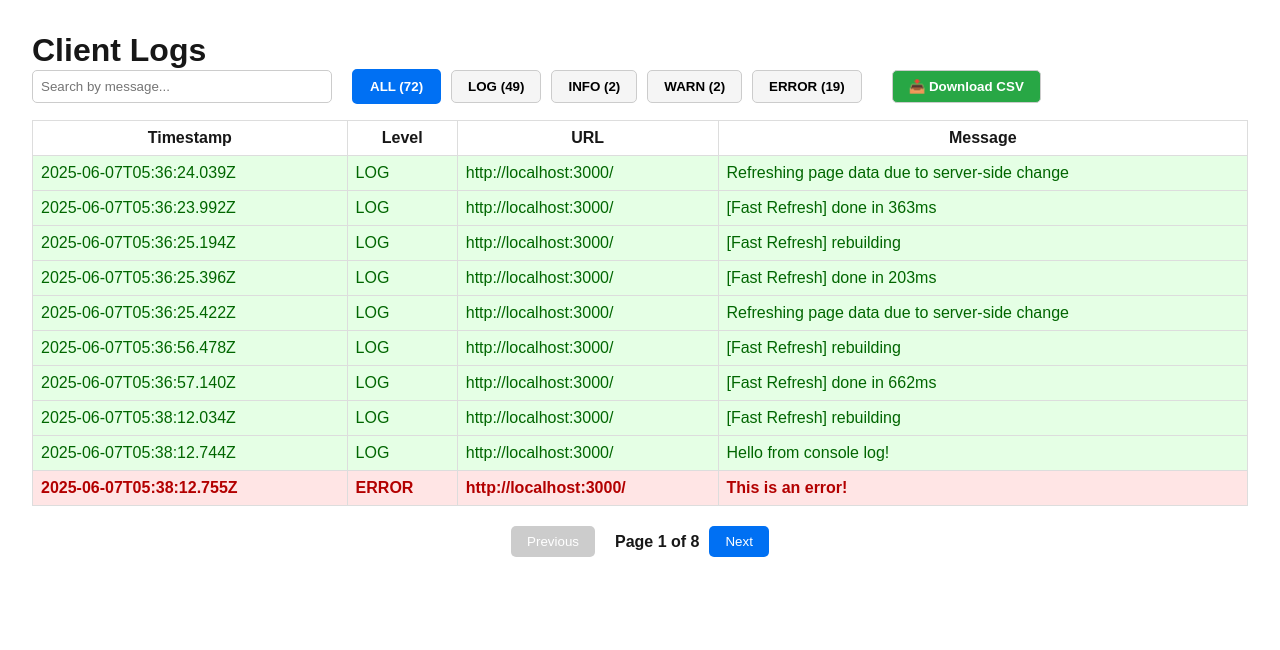
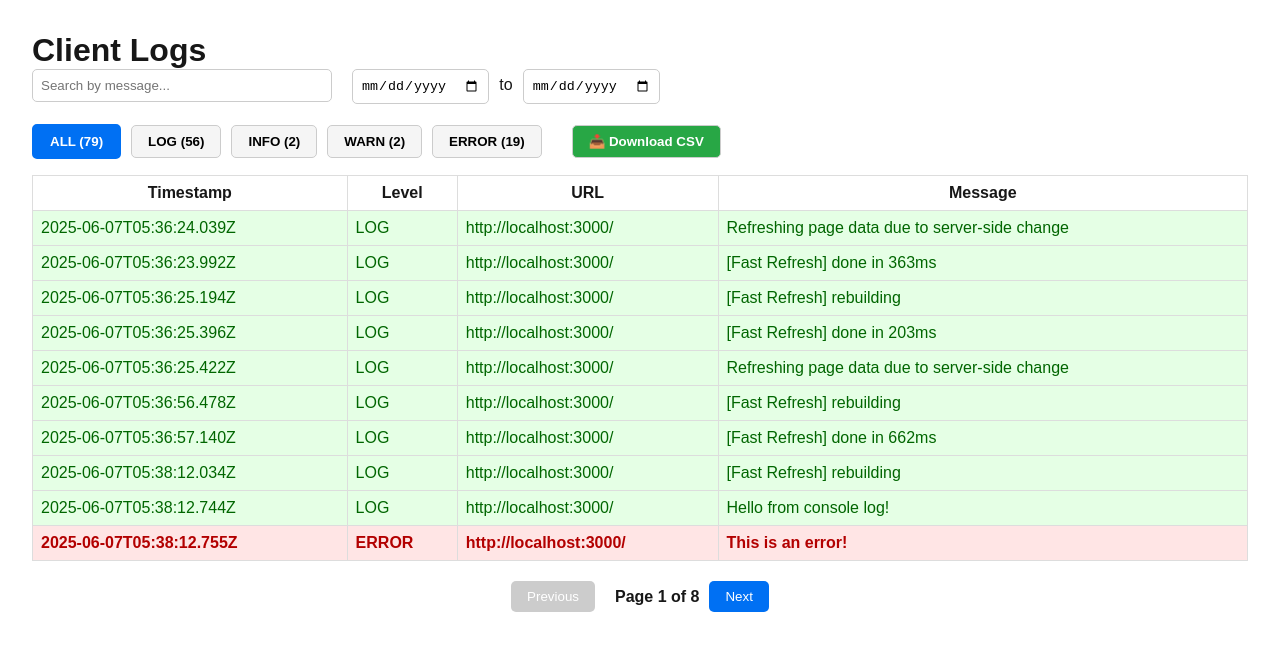
Before and after one commit to anoohya-nalla/client-logger, a Next.js app: page /logs in a window 1280 px wide. Shown: the top 650 px of the page. Built offline with nearby package versions, Linux system fonts and the light colour scheme.

Commit message:
feat: add date range filter

```diff
--- a/pages/logs.js
+++ b/pages/logs.js
@@ -4,7 +4,9 @@ export default function LogsPage() {
   const [logs, setLogs] = useState([]);
   const [filter, setFilter] = useState("ALL");
   const [currentPage, setCurrentPage] = useState(1);
-  const [searchTerm, setSearchTerm] = useState(""); // 🆕 New State
+  const [searchTerm, setSearchTerm] = useState("");
+  const [startDate, setStartDate] = useState("");
+  const [endDate, setEndDate] = useState("");
   const logsPerPage = 10;
 
   useEffect(() => {
@@ -22,6 +24,12 @@ export default function LogsPage() {
 
     return () => clearInterval(interval);
   }, []);
+
+  const addOneDay = (date) => {
+    const result = new Date(date);
+    result.setDate(result.getDate() + 1);
+    return result;
+  };
 
   const getRowStyle = (level) => {
     switch (level) {
@@ -54,16 +62,18 @@ export default function LogsPage() {
     setCurrentPage(1);
   };
 
-  // 🧠 Combine filter and search
+  // Combined filter: Level + Search + Date Range
   const filteredLogs = logs.filter((log) => {
     const matchesFilter = filter === "ALL" || log.level === filter;
     const matchesSearch = log.message
       .toLowerCase()
       .includes(searchTerm.toLowerCase());
-    return matchesFilter && matchesSearch;
+    const matchesDate =
+      (!startDate || new Date(log.timestamp) >= new Date(startDate)) &&
+      (!endDate || new Date(log.timestamp) < addOneDay(new Date(endDate)));
+    return matchesFilter && matchesSearch && matchesDate;
   });
 
-  // Pagination
   const indexOfLastLog = currentPage * logsPerPage;
   const indexOfFirstLog = indexOfLastLog - logsPerPage;
   const currentLogs = filteredLogs.slice(indexOfFirstLog, indexOfLastLog);
@@ -77,7 +87,6 @@ export default function LogsPage() {
     if (currentPage < totalPages) setCurrentPage(currentPage + 1);
   };
 
-  // Counts
   const logCounts = logs.reduce((acc, log) => {
     acc[log.level] = (acc[log.level] || 0) + 1;
     return acc;
@@ -111,7 +120,7 @@ export default function LogsPage() {
     <div style={{ padding: "2rem" }}>
       <h1>Client Logs</h1>
 
-      {/* Search Input */}
+      {/* Search and Date Range */}
       <div style={{ marginBottom: "1rem" }}>
         <input
           type="text"
@@ -129,7 +138,38 @@ export default function LogsPage() {
             borderRadius: "5px",
           }}
         />
+        {/* 🗓️ Date Filters */}
+        <input
+          type="date"
+          value={startDate}
+          onChange={(e) => {
+            setStartDate(e.target.value);
+            setCurrentPage(1);
+          }}
+          style={{
+            marginRight: "10px",
+            padding: "8px",
+            borderRadius: "5px",
+            border: "1px solid #ccc",
+          }}
+        />
+        to
+        <input
+          type="date"
+          value={endDate}
+          onChange={(e) => {
+            setEndDate(e.target.value);
+            setCurrentPage(1);
+          }}
+          style={{
+            marginLeft: "10px",
+            padding: "8px",
+            borderRadius: "5px",
+            border: "1px solid #ccc",
+          }}
+        />
         {/* Filter Buttons */}
+        <div style={{ marginTop: "10px" }}>
           {[
             { type: "ALL", count: totalCount },
             { type: "LOG", count: logCounts["LOG"] || 0 },
@@ -142,9 +182,11 @@ export default function LogsPage() {
               onClick={() => handleFilterChange(type)}
               style={{
                 marginRight: "10px",
+                marginTop: "10px",
                 padding: "8px 16px",
                 borderRadius: "5px",
-              border: filter === type ? "2px solid #0070f3" : "1px solid #ccc",
+                border:
+                  filter === type ? "2px solid #0070f3" : "1px solid #ccc",
                 backgroundColor: filter === type ? "#0070f3" : "#f5f5f5",
                 color: filter === type ? "white" : "black",
                 cursor: "pointer",
@@ -171,6 +213,7 @@ export default function LogsPage() {
           >
             📥 Download CSV
           </button>
+        </div>
       </div>
 
       {/* Logs Table */}
```
Also changed, not shown: client-logs.txt. Lines whose indentation alone changed are shown as unchanged.
